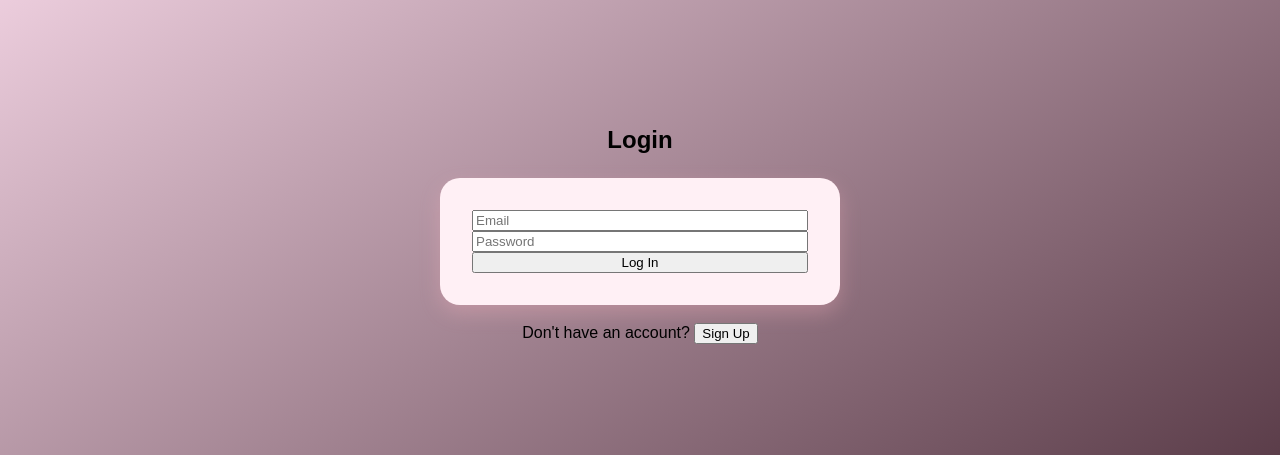
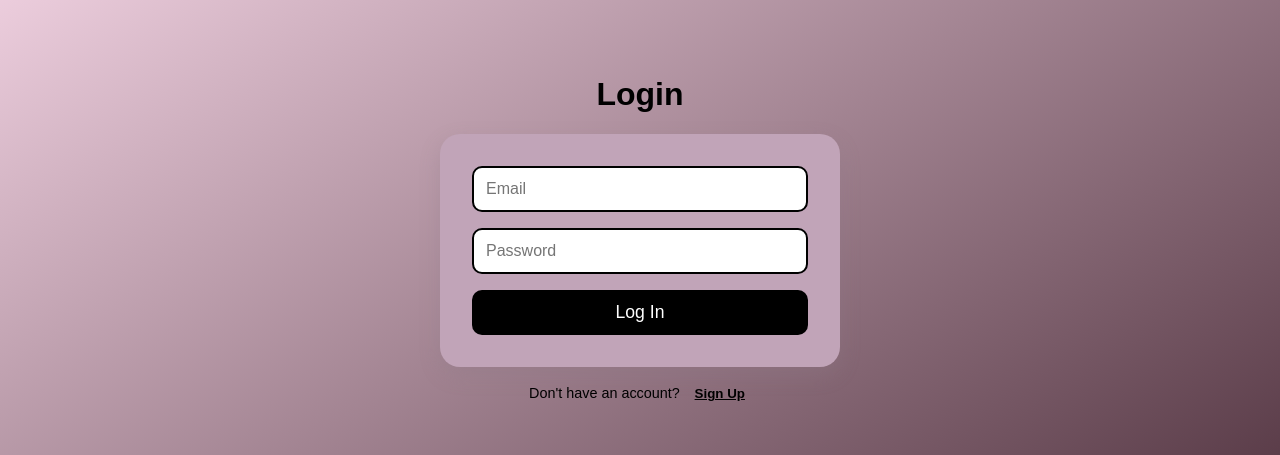
Before and after one commit to tyraalexandersson/tyraClub, a React (Vite) app: page /login in a window 1280 px wide. Shown: the part 263-718 px from the top of the page. Built offline with nearby package versions, Linux system fonts and the light colour scheme; no server answers; a web font is replaced by a local one.

Commit message:
adding style for login/signup

```diff
--- a/src/components/Auth/Auth.jsx
+++ b/src/components/Auth/Auth.jsx
@@ -57,7 +57,7 @@ function Auth() {
           required
         />
 
-        <button type="submit" disabled={loading}>
+        <button type="submit" disabled={loading} className="actionBtn">
           {loading ? "Processing..." : isLogin ? "Log In" : "Sign Up"}
         </button>
 
--- a/src/components/Auth/Auth.style.css
+++ b/src/components/Auth/Auth.style.css
@@ -11,12 +11,65 @@
     text-align: center;
  }
 .loginform {
-    background-color: #fff0f5;
+    background-color: #c1a4b8;
     padding: 2rem;
     border-radius: 20px;
-    box-shadow: 0 8px 20px rgba(255, 182, 193, 0.3);
+    box-shadow: 0 8px 20px rgba(143, 123, 135, 0.3);
     display: flex;
     flex-direction: column;
     width: 100%;
     max-width: 400px;
 }
+.auth-container h2 {
+    font-size: 2rem;
+    margin-bottom: 1rem;
+    color: #000000;
+  }
+  .loginform input {
+    padding: 0.75rem;
+    margin-bottom: 1rem;
+    border: 2px solid #000000;
+    border-radius: 10px;
+    font-size: 1rem;
+    outline: none;
+    background-color: #fff;
+    transition: border 0.3s ease;
+  }
+  .loginform button[type="submit"] {
+    border-color: #000000;
+    background-color: #000000;
+    color: white;
+    padding: 0.75rem;
+    border: none;
+    border-radius: 10px;
+    font-size: 1.1rem;
+    cursor: pointer;
+    transition: background-color 0.3s ease;
+  }
+  .loginform button[type="submit"]:hover {
+    color:#000000;
+    background-color: #f5edf3;
+  }
+  .auth-container p {
+    margin-top: 1rem;
+    font-size: 0.9rem;
+    color: #000000;
+  }
+
+.auth-container p button {
+    background: none;
+    border: none;
+    color: #000000;
+    font-weight: bold;
+    cursor: pointer;
+    text-decoration: underline;
+    margin-left: 0.3rem;
+  }
+
+  .error {
+    color: rgb(218, 8, 8);
+    margin-top: 0.5rem;
+  }
+  .auth-container p button:hover {
+    color: #880e4f;
+  }
```
